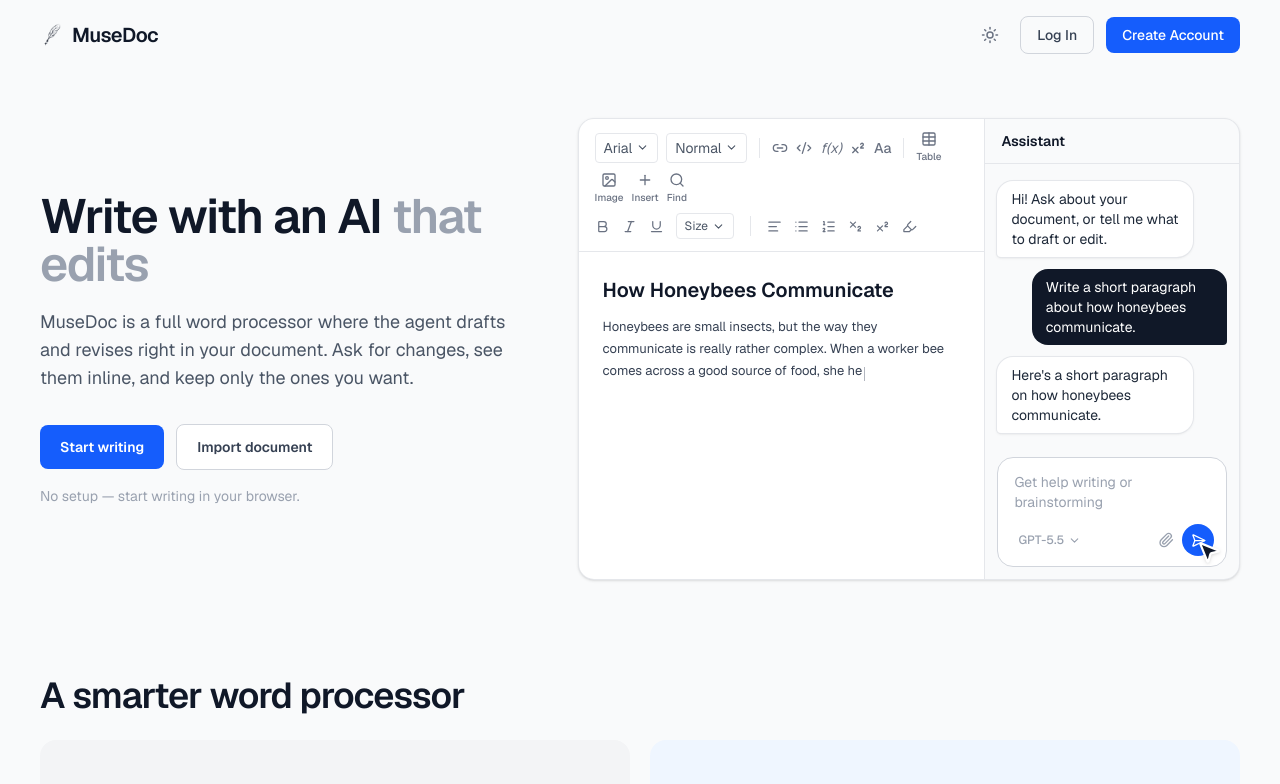
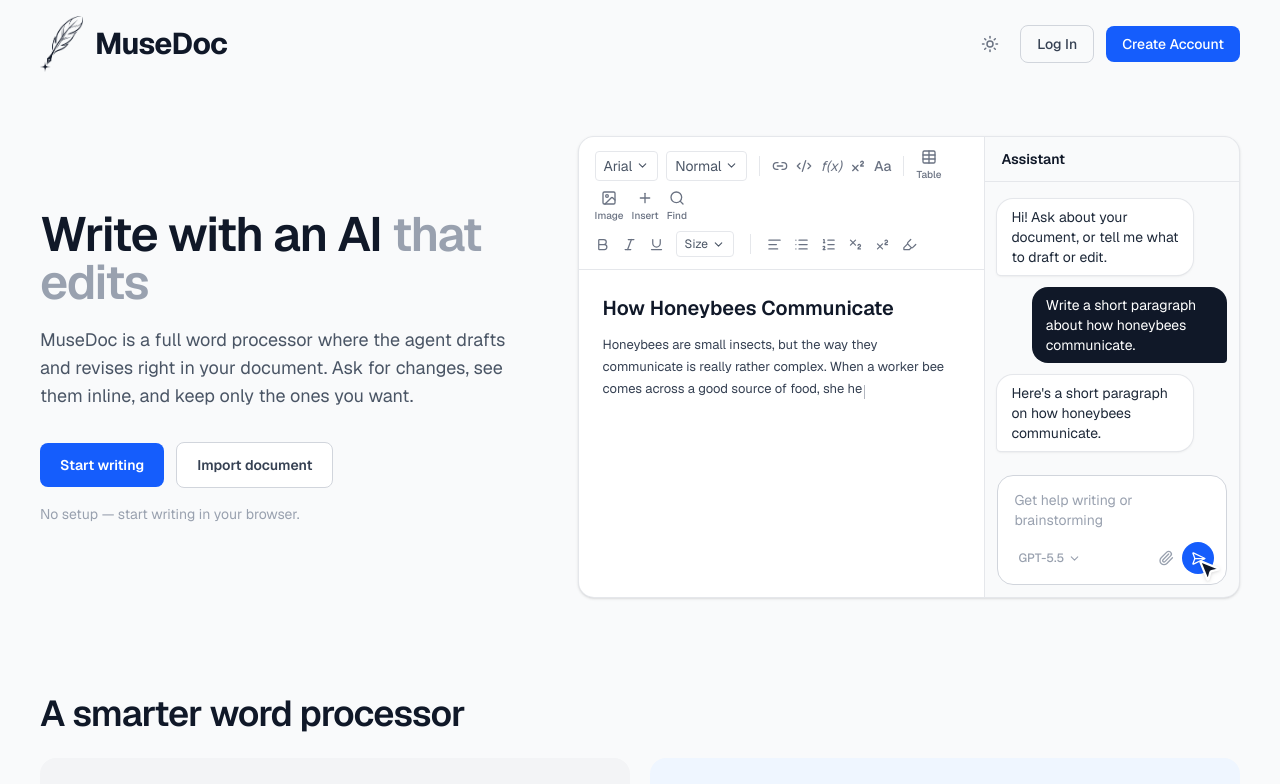
Before and after one commit to jonathan-quan/MuseDoc, a Next.js app: page / in a window 1280 px wide. Shown: the top 784 px of the page. Built offline with nearby package versions, Linux system fonts and the light colour scheme.

Commit message:
Enlarge landing header logo and wordmark
Tighten the logo PNGs (drop the built-in padding so the feather fills
its space) and size the landing header up to h-14 with a text-3xl bold
wordmark, so the brand mark reads clearly.

```diff
--- a/app/page.tsx
+++ b/app/page.tsx
@@ -55,9 +55,9 @@
     <div className="min-h-full bg-gray-50 text-gray-900 dark:bg-gray-950 dark:text-gray-100">
       {/* ── Top navigation ─────────────────────────────────── */}
       <header className="flex items-center gap-6 px-6 py-4 lg:px-10">
-        <Link href="/" className="flex items-center gap-2">
-          <Logo className="h-6 w-6" />
-          <span className="text-xl font-semibold tracking-tight">MuseDoc</span>
+        <Link href="/" className="flex items-center gap-3">
+          <Logo className="h-14 w-auto" />
+          <span className="text-3xl font-bold tracking-tight">MuseDoc</span>
         </Link>
         <div className="ml-auto flex items-center gap-3">
           <button
```
Also changed, not shown: public/logo-light.png, public/logo.png.
